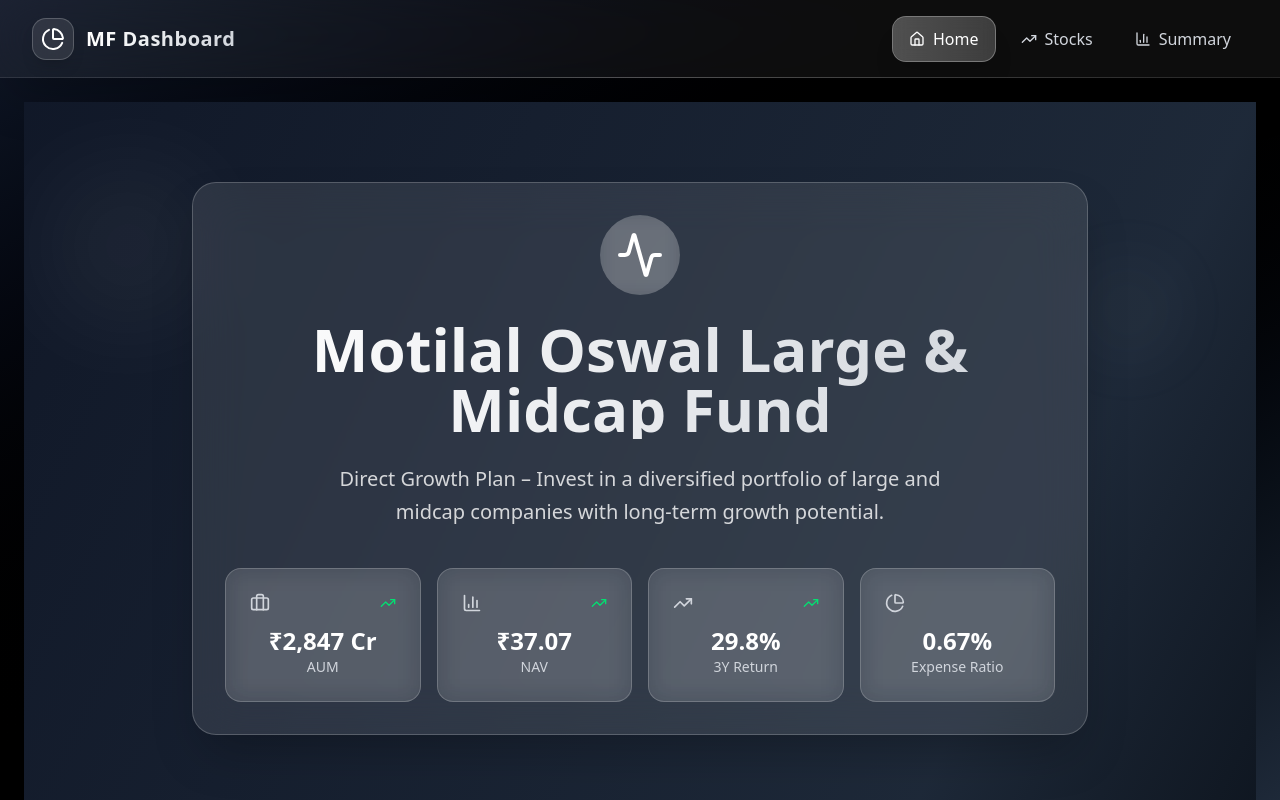
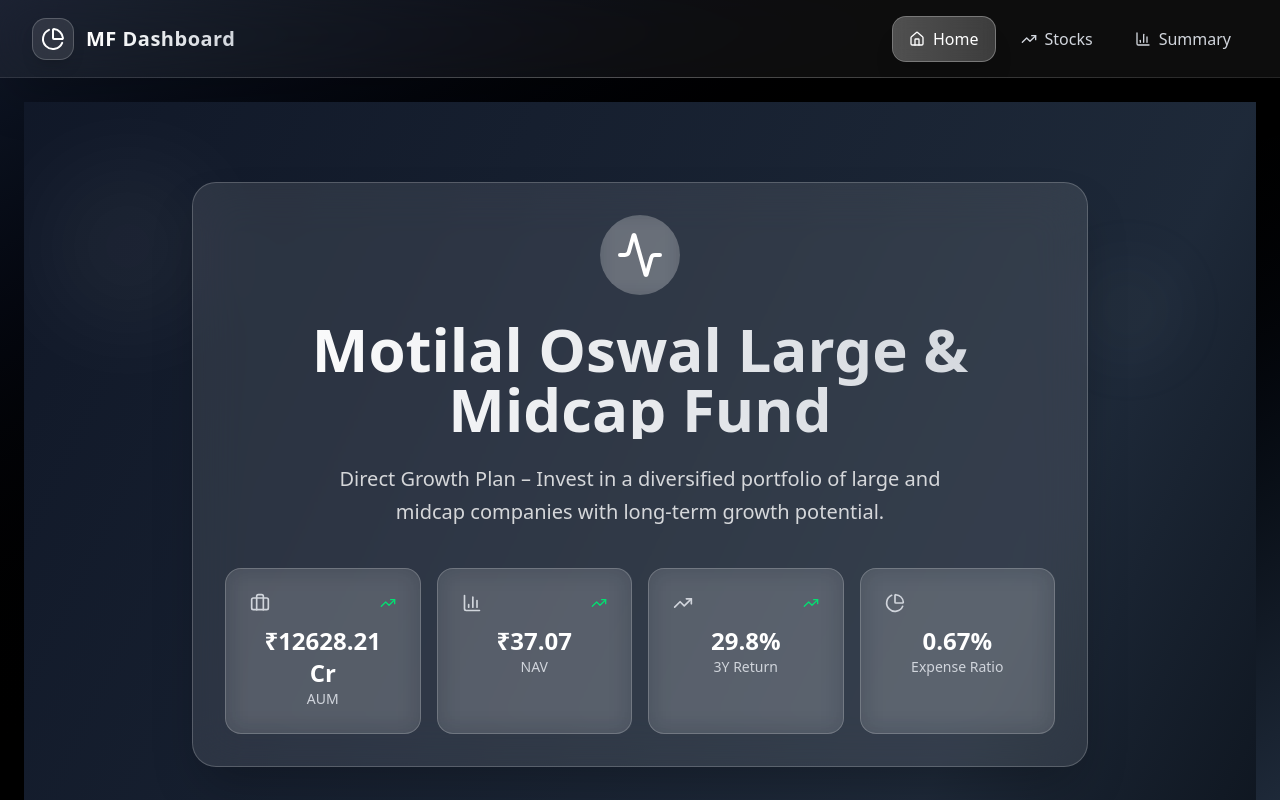
Before and after one commit to sharavana07/MfTrackeringggg, a Next.js app in the folder frontend/: page / in a window 1280 px wide. Shown: the top 800 px of the page. Built offline with nearby package versions, Linux system fonts and the light colour scheme.

Commit message:
Few details Updated

```diff
--- a/frontend/app/page.tsx
+++ b/frontend/app/page.tsx
@@ -45,7 +45,7 @@
   ];
 
   const fundStats = [
-    { label: "AUM", value: "₹2,847 Cr", icon: <Briefcase className="w-5 h-5" />, trend: "up" },
+    { label: "AUM", value: "₹12628.21 Cr", icon: <Briefcase className="w-5 h-5" />, trend: "up" },
     { label: "NAV", value: "₹37.07", icon: <BarChart3 className="w-5 h-5" />, trend: "up" },
     { label: "3Y Return", value: "29.8%", icon: <TrendingUp className="w-5 h-5" />, trend: "up" },
     { label: "Expense Ratio", value: "0.67%", icon: <PieChart className="w-5 h-5" />, trend: "stable" },
```
